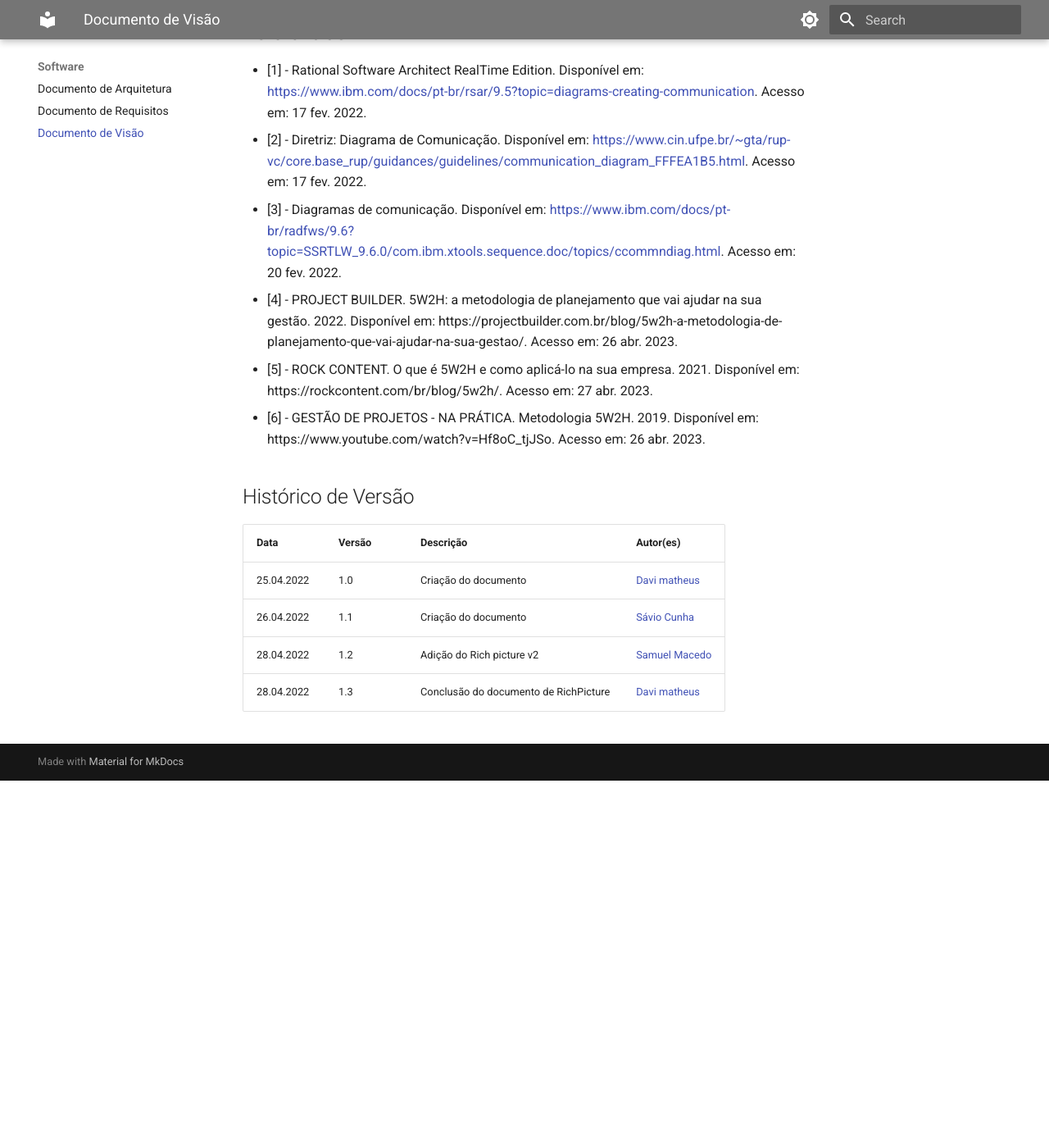
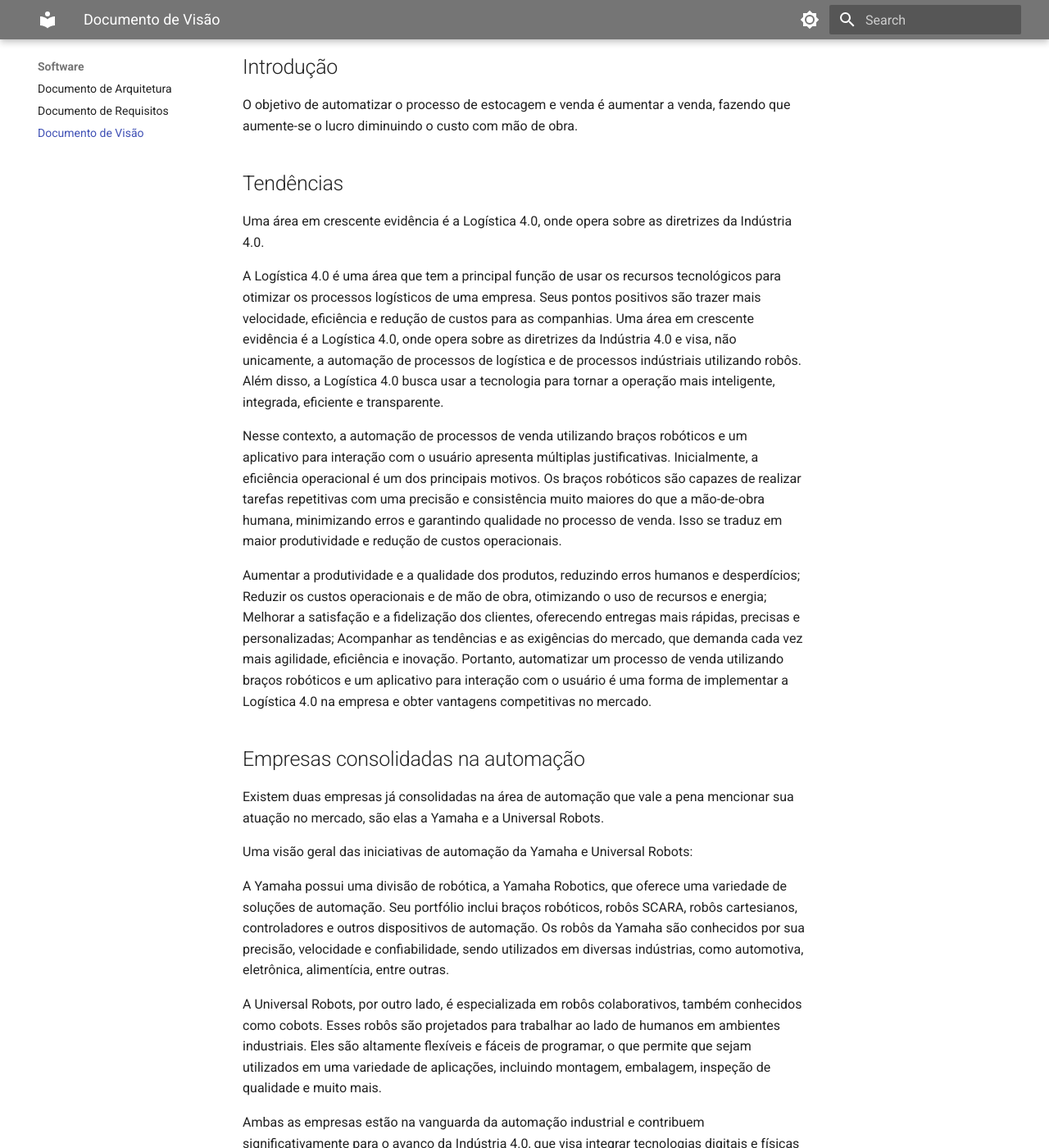
Before and after one commit to UNB-PI2-Grupo3-BracoRobotico/Documentation, an MkDocs documentation site: the page built from docs/documento_visão.md, in a window 1280 px wide and 1400 px high, scrolled down 5030 px. Shown: the whole window at 82% size. Built offline with MkDocs 1.6.1 and Material for MkDocs 9.7.7, drawn with Linux system fonts in a browser that asks for light colours; before the commit the page ends 5982 px from its top, so only the background shows below that; some of the changed text lies outside the part shown.

Commit message:
docs: add market study to vision document

```diff
--- a/docs/documento_visão.md
+++ b/docs/documento_visão.md
@@ -78,6 +78,60 @@ Neste tópico, são apresentados os rich-pictures criados pelos integrantes. Na
 
 </center>
 
+# Estudo de Mercado
+
+## Introdução
+
+O objetivo de automatizar o processo de estocagem e venda é aumentar a venda, fazendo que aumente-se o lucro diminuindo o custo com mão de obra.
+
+## Tendências
+
+Uma área em crescente evidência é a Logística 4.0, onde opera sobre as diretrizes da Indústria 4.0.
+
+A Logística 4.0 é uma área que tem a principal função de usar os recursos tecnológicos para otimizar os processos logísticos de uma empresa. Seus pontos positivos são trazer mais velocidade, eficiência e redução de custos para as companhias. Uma área em crescente evidência é a Logística 4.0, onde opera sobre as diretrizes da Indústria 4.0 e visa, não unicamente, a automação de processos de logística e de processos indústriais utilizando robôs. Além disso, a Logística 4.0 busca usar a tecnologia para tornar a operação mais inteligente, integrada, eficiente e transparente.
+
+Nesse contexto, a automação de processos de venda utilizando braços robóticos e um aplicativo para interação com o usuário apresenta múltiplas justificativas. Inicialmente, a eficiência operacional é um dos principais motivos. Os braços robóticos são capazes de realizar tarefas repetitivas com uma precisão e consistência muito maiores do que a mão-de-obra humana, minimizando erros e garantindo qualidade no processo de venda. Isso se traduz em maior produtividade e redução de custos operacionais.
+
+Aumentar a produtividade e a qualidade dos produtos, reduzindo erros humanos e desperdícios;
+Reduzir os custos operacionais e de mão de obra, otimizando o uso de recursos e energia;
+Melhorar a satisfação e a fidelização dos clientes, oferecendo entregas mais rápidas, precisas e personalizadas;
+Acompanhar as tendências e as exigências do mercado, que demanda cada vez mais agilidade, eficiência e inovação.
+Portanto, automatizar um processo de venda utilizando braços robóticos e um aplicativo para interação com o usuário é uma forma de implementar a Logística 4.0 na empresa e obter vantagens competitivas no mercado.
+
+## Empresas consolidadas na automação
+
+Existem duas empresas já consolidadas na área de automação que vale a pena mencionar sua atuação no mercado, são elas a Yamaha e a Universal Robots.
+
+Uma visão geral das iniciativas de automação da Yamaha e Universal Robots:
+
+A Yamaha possui uma divisão de robótica, a Yamaha Robotics, que oferece uma variedade de soluções de automação. Seu portfólio inclui braços robóticos, robôs SCARA, robôs cartesianos, controladores e outros dispositivos de automação. Os robôs da Yamaha são conhecidos por sua precisão, velocidade e confiabilidade, sendo utilizados em diversas indústrias, como automotiva, eletrônica, alimentícia, entre outras.
+
+A Universal Robots, por outro lado, é especializada em robôs colaborativos, também conhecidos como cobots. Esses robôs são projetados para trabalhar ao lado de humanos em ambientes industriais. Eles são altamente flexíveis e fáceis de programar, o que permite que sejam utilizados em uma variedade de aplicações, incluindo montagem, embalagem, inspeção de qualidade e muito mais.
+
+Ambas as empresas estão na vanguarda da automação industrial e contribuem significativamente para o avanço da Indústria 4.0, que visa integrar tecnologias digitais e físicas para criar sistemas de produção mais eficientes e flexíveis.
+
+## Análise SWOT
+
+Forças:
+- Aumento da demanda por soluções de automação no setor de vendas
+- Benefícios significativos proporcionados pela implementação de braços robóticos
+- Experiência acumulada em automação e aplicações robóticas em outros segmentos de mercado
+
+Fraquezas:
+- Necessidade de adaptar as infraestruturas dos estoques para acomodar a nova tecnologia
+- Investimento inicial considerável para a implementação do braço robótico
+- Possíveis desafios na integração do braço robótico com sistemas existentes nos estoques
+
+Oportunidades:
+- Expansão do mercado brasileiro, proporcionando espaço para inovações
+- Exigência de maior eficiência, redução de erros no manuseio de produtos e menor tempo de entrega.
+
+Ameaças:
+- Competição com outras soluções tecnológicas no mercado de automação de estoque
+- Resistência à mudança por parte de funcionários e clientes
+- Possíveis limitações impostas por regulamentações ou legislações específicas sobre robótica
+
+
 ## Referências
 
 - [1] - Rational Software Architect RealTime Edition. Disponível em: <https://www.ibm.com/docs/pt-br/rsar/9.5?topic=diagrams-creating-communication>. Acesso em: 17 fev. 2022.
@@ -86,6 +140,9 @@ Neste tópico, são apresentados os rich-pictures criados pelos integrantes. Na
 - [4] - PROJECT BUILDER. 5W2H: a metodologia de planejamento que vai ajudar na sua gestão. 2022. Disponível em: https://projectbuilder.com.br/blog/5w2h-a-metodologia-de-planejamento-que-vai-ajudar-na-sua-gestao/. Acesso em: 26 abr. 2023.
 - [5] - ROCK CONTENT. O que é 5W2H e como aplicá-lo na sua empresa. 2021. Disponível em: https://rockcontent.com/br/blog/5w2h/. Acesso em: 27 abr. 2023.
 - [6] - GESTÃO DE PROJETOS - NA PRÁTICA. Metodologia 5W2H. 2019. Disponível em: https://www.youtube.com/watch?v=Hf8oC_tjJSo. Acesso em: 26 abr. 2023.
+- [7] - WWW.TOTVS.COM, Equipe Totvs. O que é logística 4.0 e qual seu impacto?. TOTVS, 2021. Disponível em: https://www.totvs.com/blog/gestao-logistica/logistica-4-0/. Acesso em: 23 maio 2023.
+- [8] - WWW.TRACKAGE.COM.BR, Diegodias. Logística 4.0: o que é e quais seus benefícios. Trackage, 2022. Disponível em: https://www.trackage.com.br/blog/logistica-4-0/#:~:text=A%20log%C3%ADstica%204.0%20%C3%A9%20a,economizar%20desde%20recursos%20at%C3%A9%20dinheiro.. Acesso em: 23 maio 2023.
+
 
 ## Histórico de Versão<br>
 
@@ -95,3 +152,4 @@ Neste tópico, são apresentados os rich-pictures criados pelos integrantes. Na
 | 26.04.2022 | 1.1    | Criação do documento                  | [Sávio Cunha](https://github.com/savioc2)         |
 | 28.04.2022 | 1.2    | Adição do Rich picture v2             | [Samuel Macedo](https://github.com/Samuelcastro7) |
 | 28.04.2022 | 1.3    | Conclusão do documento de RichPicture | [Davi matheus](https://github.com/DaviMatheus)    |
+| 23.05.2023 | 1.4    | Adição do Estudo de Mercado           | [Filipe Machado](https://github.com/fmaachadoo)   |
```
